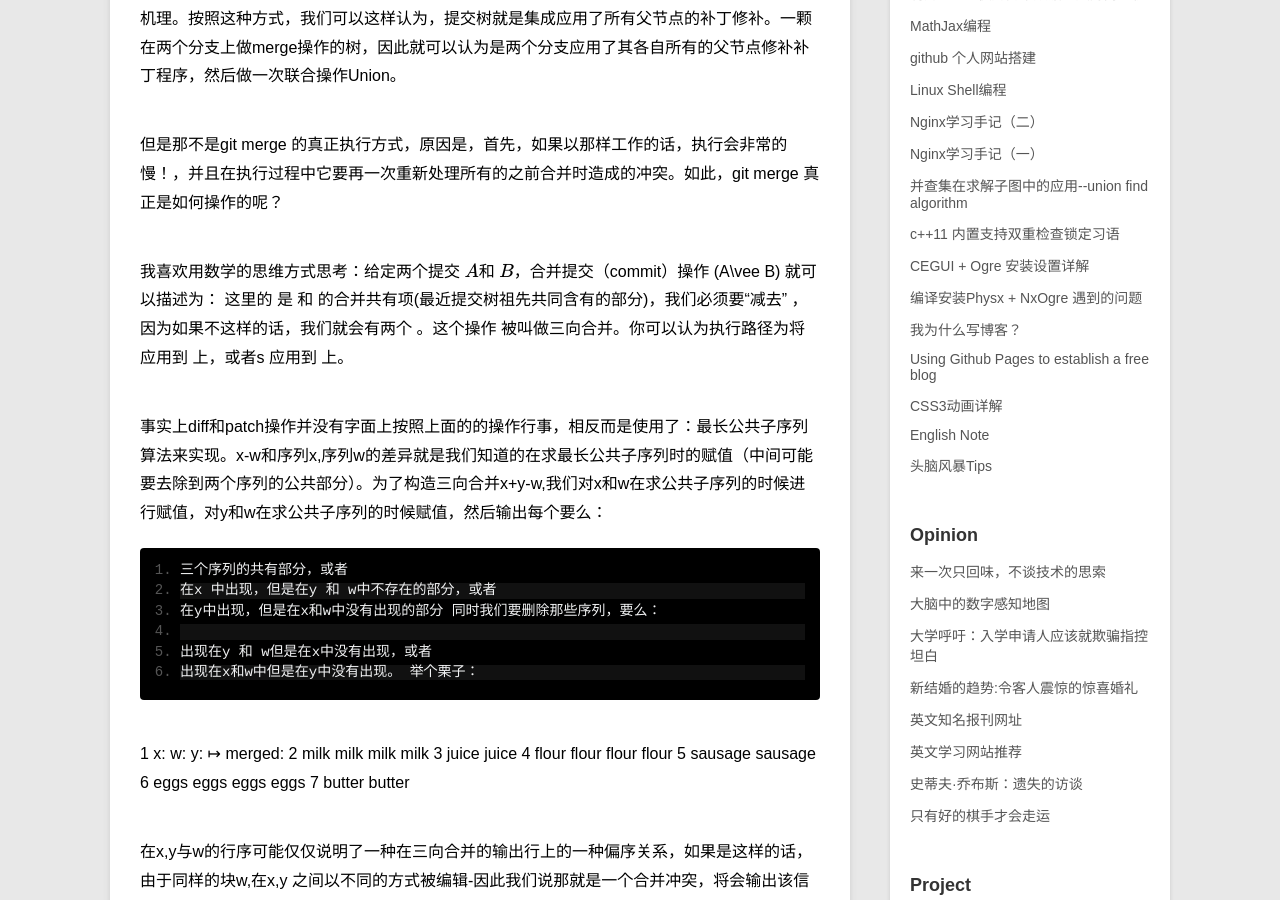
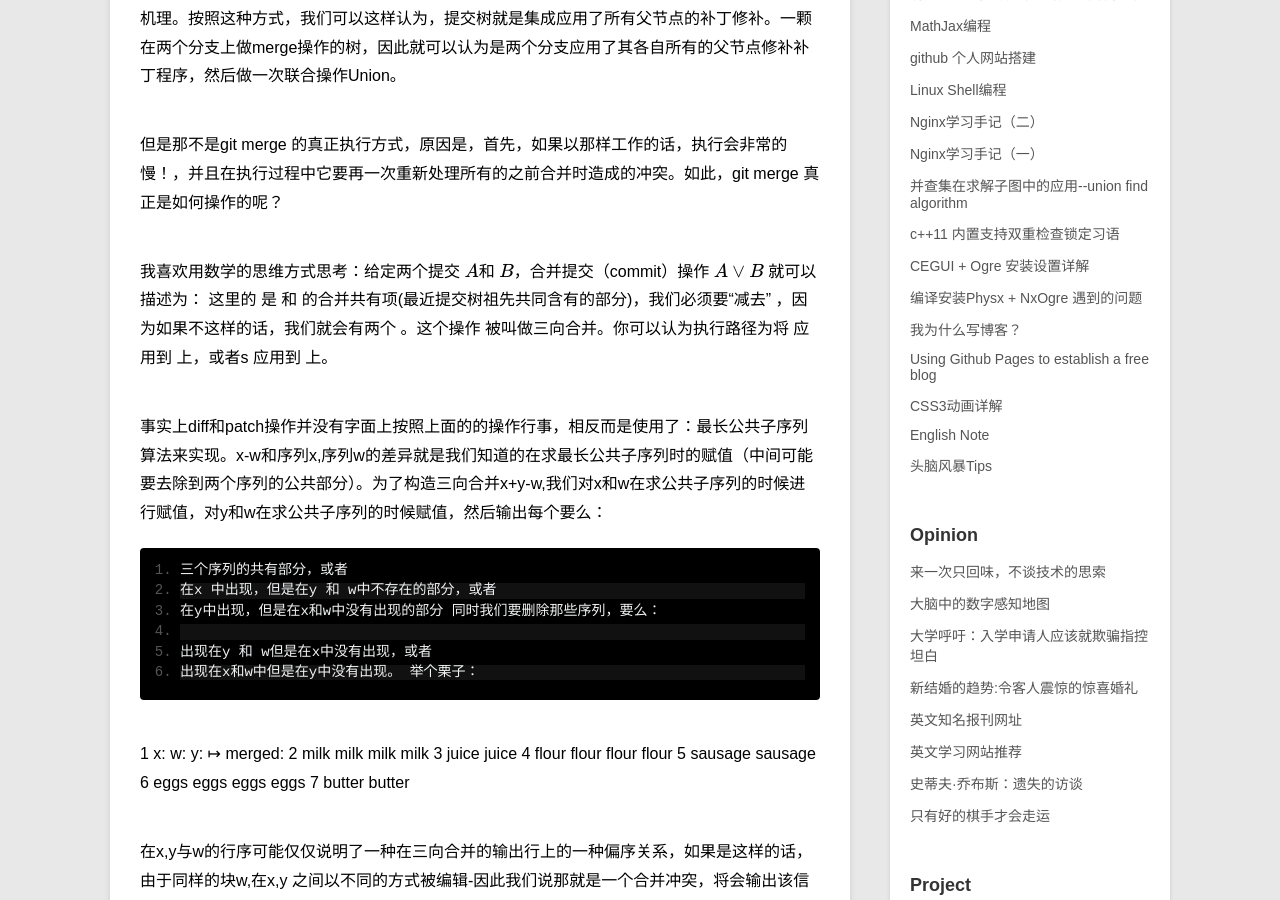
Before and after one commit to swinghu/swinghu.github.com, a Jekyll site: the page built from _posts/blog/2014-09-03-How-does-Git-merge-work.md, in a window 1280 px wide and 900 px high, scrolled down 716 px. Built offline with Jekyll 4.4.1, drawn with Linux system fonts in a browser that asks for light colours; Markdown is read by kramdown in place of the engine named in the settings; formulas are drawn with MathJax 3.

Commit message:
new artical

```diff
--- a/_posts/blog/2014-09-03-How-does-Git-merge-work.md
+++ b/_posts/blog/2014-09-03-How-does-Git-merge-work.md
@@ -17,7 +17,7 @@ Git的merge操作是如何实现的？
 
 但是那不是git merge 的真正执行方式，原因是，首先，如果以那样工作的话，执行会非常的慢！，并且在执行过程中它要再一次重新处理所有的之前合并时造成的冲突。如此，git merge 真正是如何操作的呢？
 
-我喜欢用数学的思维方式思考：给定两个提交 \\(A\\)和 \\(B\\)，合并提交（commit）操作 \(A\vee B\)  就可以描述为： 这里的 是 和 的合并共有项(最近提交树祖先共同含有的部分)，我们必须要“减去” ，因为如果不这样的话，我们就会有两个 。这个操作 被叫做三向合并。你可以认为执行路径为将 应用到 上，或者s 应用到 上。
+我喜欢用数学的思维方式思考：给定两个提交 \\(A\\)和 \\(B\\)，合并提交（commit）操作 \\(A\\vee B\\)  就可以描述为： 这里的 是 和 的合并共有项(最近提交树祖先共同含有的部分)，我们必须要“减去” ，因为如果不这样的话，我们就会有两个 。这个操作 被叫做三向合并。你可以认为执行路径为将 应用到 上，或者s 应用到 上。
 
 事实上diff和patch操作并没有字面上按照上面的的操作行事，相反而是使用了：最长公共子序列算法来实现。x-w和序列x,序列w的差异就是我们知道的在求最长公共子序列时的赋值（中间可能要去除到两个序列的公共部分）。为了构造三向合并x+y-w,我们对x和w在求公共子序列的时候进行赋值，对y和w在求公共子序列的时候赋值，然后输出每个要么：
 
```
